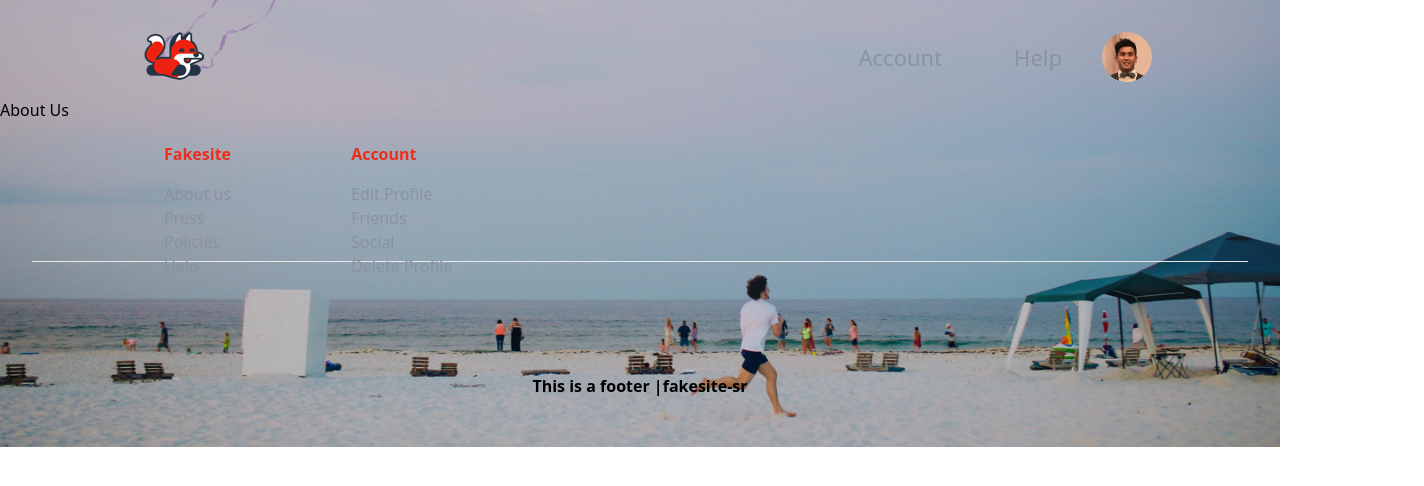
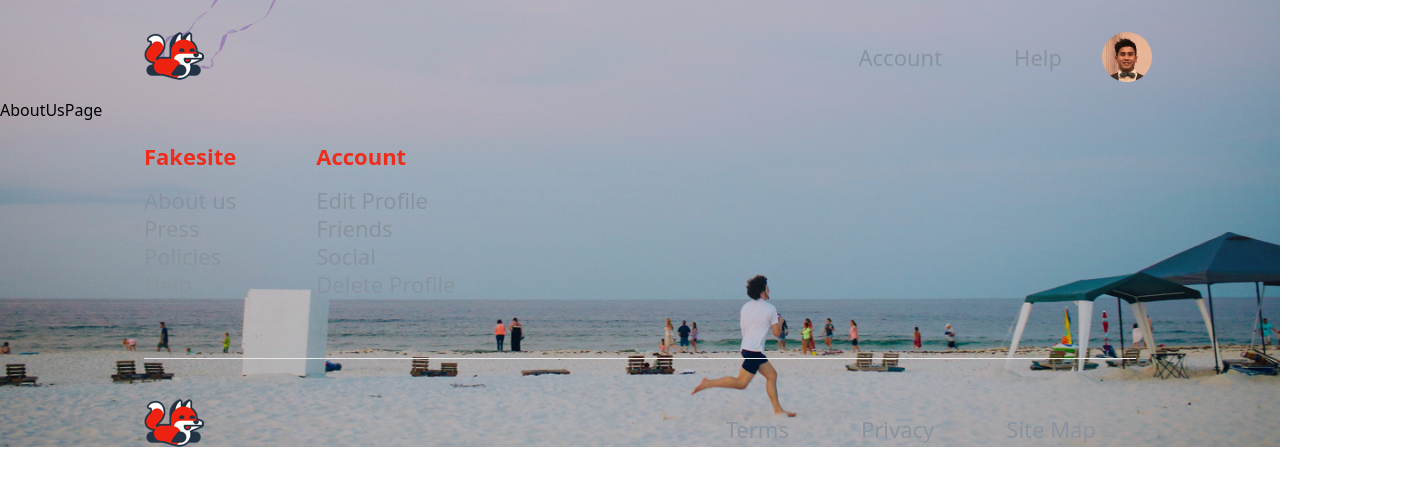
Before and after one commit to dannytszho/fakeSite-sr, a Next.js app: page /about-us in a window 1280 px wide. Shown: the top 486 px of the page, 1424 px wide, since content can reach past the window. Built offline with nearby package versions, Linux system fonts and the light colour scheme.

Commit message:
Style Footer.tsx

```diff
--- a/app/about-us/page.tsx
+++ b/app/about-us/page.tsx
@@ -1,5 +1,5 @@
 import React from 'react'
 
 export default function AboutUsPage() {
-    return <div>About Us</div>
+    return <div>AboutUsPage</div>
 }
--- /dev/null
+++ b/app/account/page.tsx
@@ -0,0 +1,5 @@
+import React from 'react'
+
+export default function AccountPage() {
+    return <div>AccountPage</div>
+}
--- a/components/Footer.tsx
+++ b/components/Footer.tsx
@@ -1,5 +1,7 @@
 import Link from 'next/link'
 import { linksType } from './Nav'
+import Image from 'next/image'
+import LogoImage from '../public/assets/logo.png'
 
 const fakeSiteLinks = [
     { name: 'About us', link: 'about-us' },
@@ -14,20 +16,24 @@ const accountLinks = [
     { name: 'Delete Profile', link: 'delete-profile' },
 ]
 
+const footerNavLinks = [
+    { name: 'Terms', link: 'terms' },
+    { name: 'Privacy', link: 'privacy' },
+    { name: 'Site Map', link: 'site-map' },
+]
+
 export default function Footer() {
     return (
-        <>
-            <div className="bg-gray-50 h-1/3 w-full flex md:flex-row flex-col items-start mx-10 md:mx-20 lg:mx-36 gap-10 md:gap-20">
-                <div className="p-5">
+        <div className="space-y-10 flex flex-col mx-10 md:mx-20 lg:mx-36 text-sm">
+            <div className="bg-gray-50 h-1/3 w-full flex md:flex-row flex-col items-start gap-10 md:gap-20">
+                <div className="py-5">
                     <ul>
-                        <p className="text-redish font-bold text-2xl pb-4">
-                            Fakesite
-                        </p>
+                        <p className="text-redish font-bold pb-4">Fakesite</p>
                         {fakeSiteLinks.map((link: linksType) => (
                             <li key={link.name}>
                                 <Link
                                     href={link.link}
-                                    className="text-blueish text-md pb-2 hover:text-blue-600 cursor-pointer"
+                                    className="text-blueish pb-2 hover:text-blackish cursor-pointer"
                                 >
                                     {link.name}
                                 </Link>
@@ -35,16 +41,14 @@ export default function Footer() {
                         ))}
                     </ul>
                 </div>
-                <div className="p-5">
+                <div className="py-5">
                     <ul>
-                        <p className="text-redish font-bold text-2xl pb-4">
-                            Account
-                        </p>
+                        <p className="text-redish font-bold pb-4">Account</p>
                         {accountLinks.map((link: linksType) => (
                             <li key={link.name}>
                                 <Link
                                     href={link.link}
-                                    className="text-blueish text-md pb-2 hover:text-blue-600 cursor-pointer"
+                                    className="text-blueish pb-2 hover:text-blackish cursor-pointer"
                                 >
                                     {link.name}
                                 </Link>
@@ -53,15 +57,33 @@ export default function Footer() {
                     </ul>
                 </div>
             </div>
-            <hr className="m-8 h-px bg-[#E8E8E8] border-0 dark:bg-gray-700"></hr>
-            <div className="flex flex-col justify-center items-center text-center p-20 bg-gray-50">
-                <h1 className=" text-gray-800 font-semibold">
-                    This is a footer |
-                    <span className="hover:text-blue-600 font-semibold cursor-pointer">
-                        fakesite-sr
-                    </span>
-                </h1>
+            <div>
+                <hr className="h-px bg-[#E8E8E8] border-0"></hr>
             </div>
-        </>
+            <div>
+                <div className="fox-icon absolute">
+                    <Image src={LogoImage} alt="A happy fox" />
+                </div>
+                <div className="footer-nav w-full bottom-0 left-0">
+                    <div className="md:flex md:py-4 py-10 justify-end">
+                        <ul className="md:flex md:items-center md:pb-0 pb-10 md:static md:z-auto z-[3] left-0 w-full md:w-auto md:pl-0 pl-9 absolute transition-all duration-500 ease-in">
+                            {footerNavLinks.map((link: linksType) => (
+                                <li
+                                    key={link.name}
+                                    className="md:ml-8 md:my-0 my-7"
+                                >
+                                    <Link
+                                        href={link.link}
+                                        className="text-blueish hover:text-blackish duration-500 mr-10"
+                                    >
+                                        {link.name}
+                                    </Link>
+                                </li>
+                            ))}
+                        </ul>
+                    </div>
+                </div>
+            </div>
+        </div>
     )
 }
--- a/components/Nav.tsx
+++ b/components/Nav.tsx
@@ -6,7 +6,7 @@ import Image from 'next/image'
 import LogoImage from '../public/assets/logo.png'
 import ProfileImage from '../public/assets/profile.png'
 
-type linksType = {
+export type linksType = {
     name: string
     link: string
 }
--- a/tailwind.config.js
+++ b/tailwind.config.js
@@ -8,8 +8,8 @@ module.exports = {
     theme: {
         fontSize: {
             sm: ['22px', '28px'],
-            lg: ['36px', '36px'],
-            xl: ['48px', '48px'],
+            md: ['36px', '36px'],
+            lg: ['48px', '48px'],
         },
         colors: {
             redish: '#EE2D1C',
```
